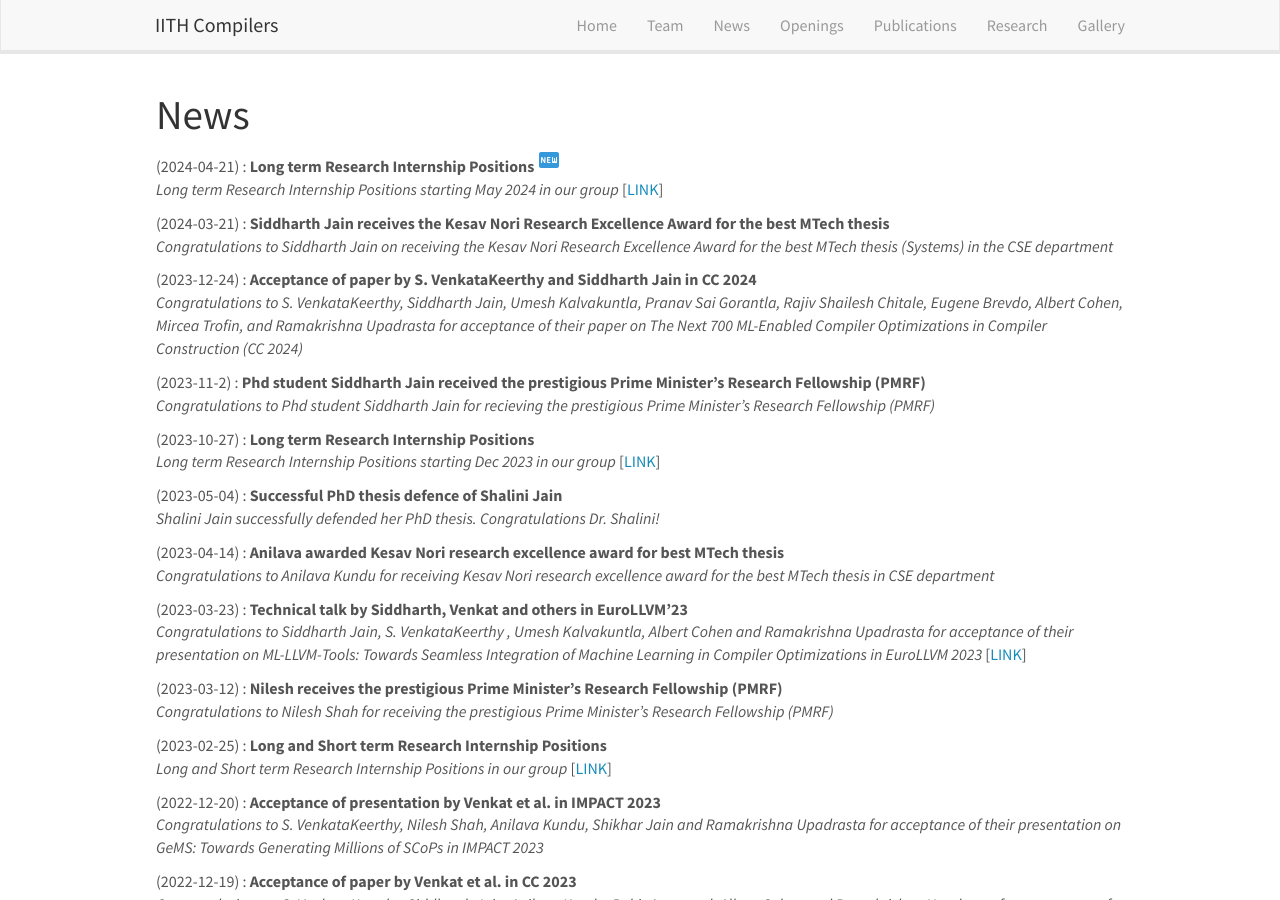
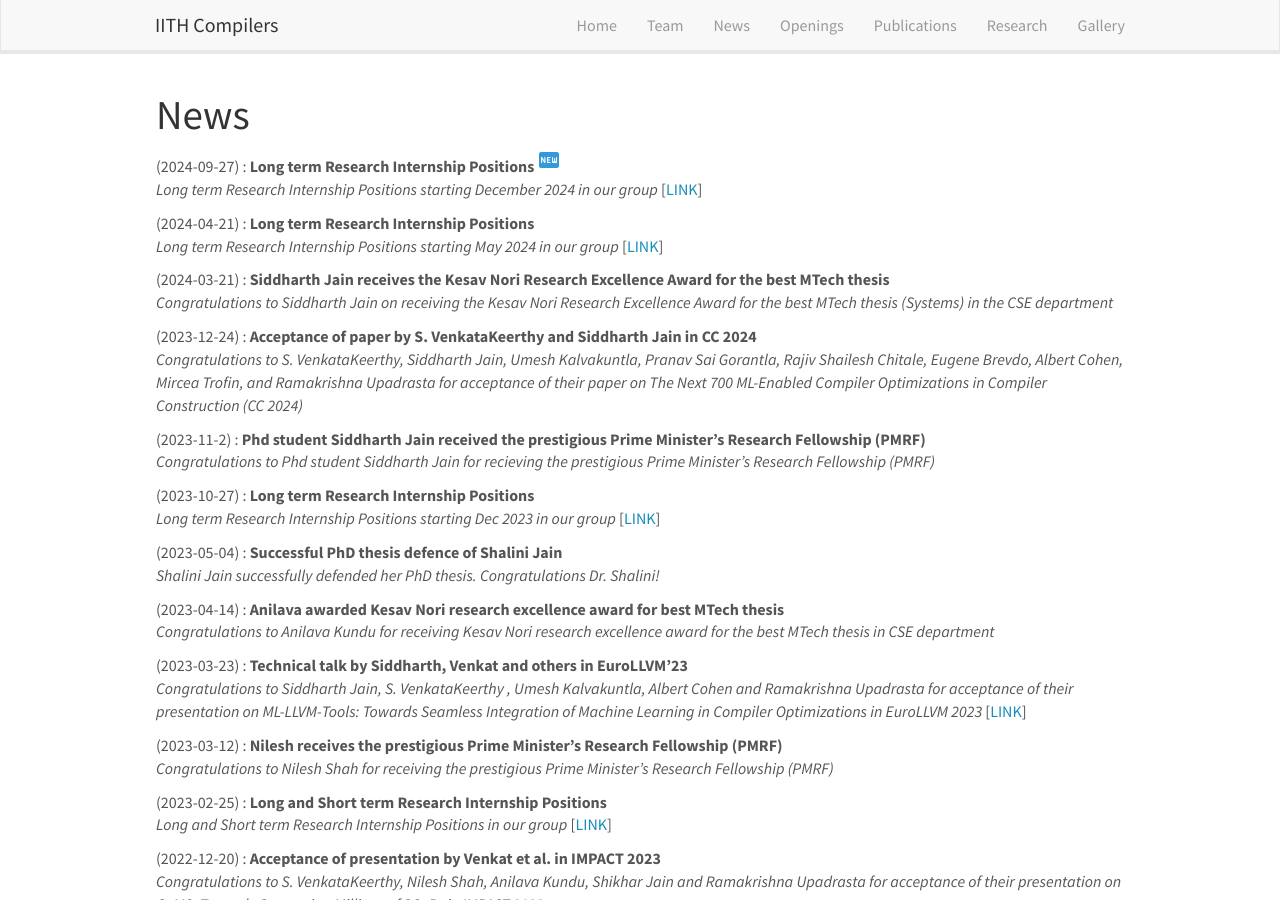
Before and after one commit to utpalbora/compilers.cse.iith.ac.in, a Jekyll site: the page built from _pages/allnews.md, in a window 1280 px wide and 900 px high. Built offline with Jekyll 4.4.1, drawn with Linux system fonts in a browser that asks for light colours; nearby versions of some CDN libraries.

Commit message:
Added december 2024 internship adv

```diff
--- a/_data/news.yml
+++ b/_data/news.yml
@@ -1,6 +1,12 @@
+- date: 2024-09-27
+  status: "Long term Research Internship Positions"
+  new: "true"
+  url: "../internships_dec24/"
+  headline: "Long term Research Internship Positions starting December 2024 in our group"
+
 - date: 2024-04-21
   status: "Long term Research Internship Positions"
-  new: "true"
+  new: "false"
   url: "../internships_may24/"
   headline: "Long term Research Internship Positions starting May 2024 in our group"
 
```
Also changed, not shown: _pages/internships_dec24.md (added, +10 -0 lines).
